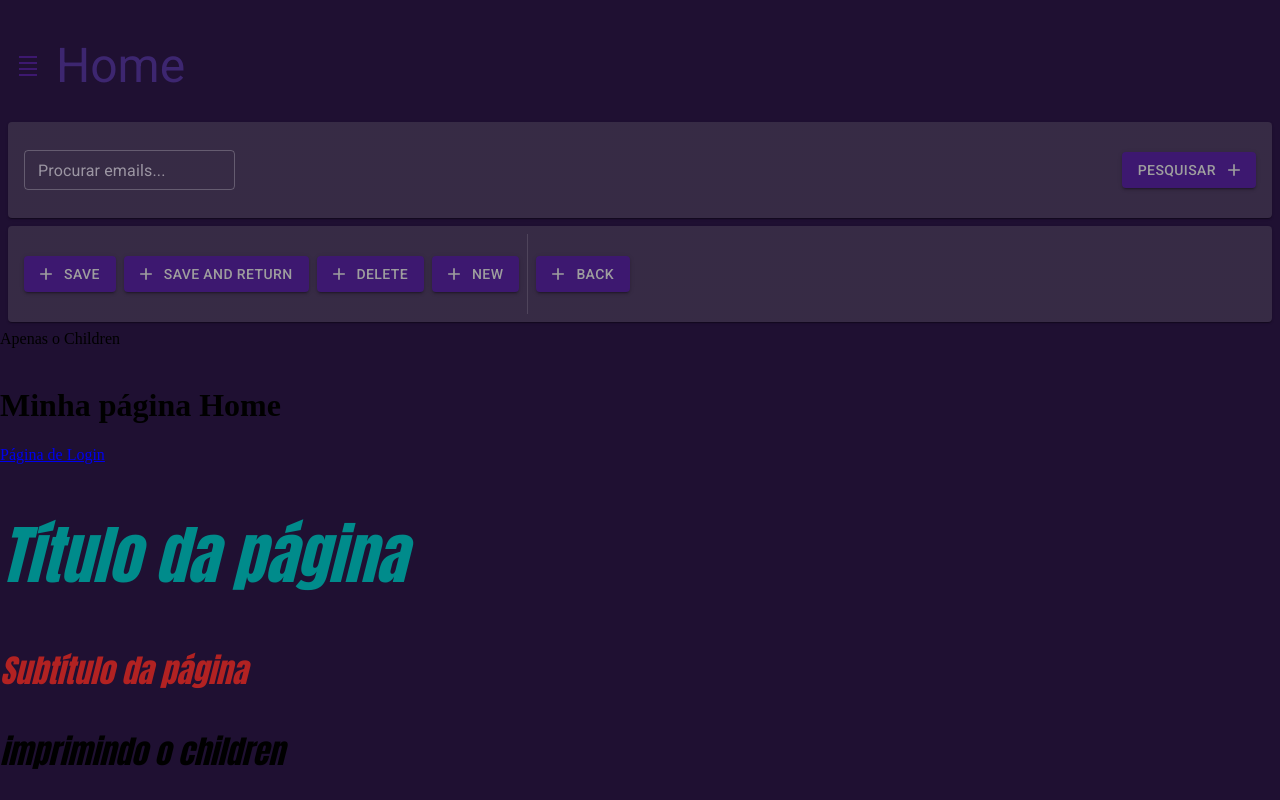
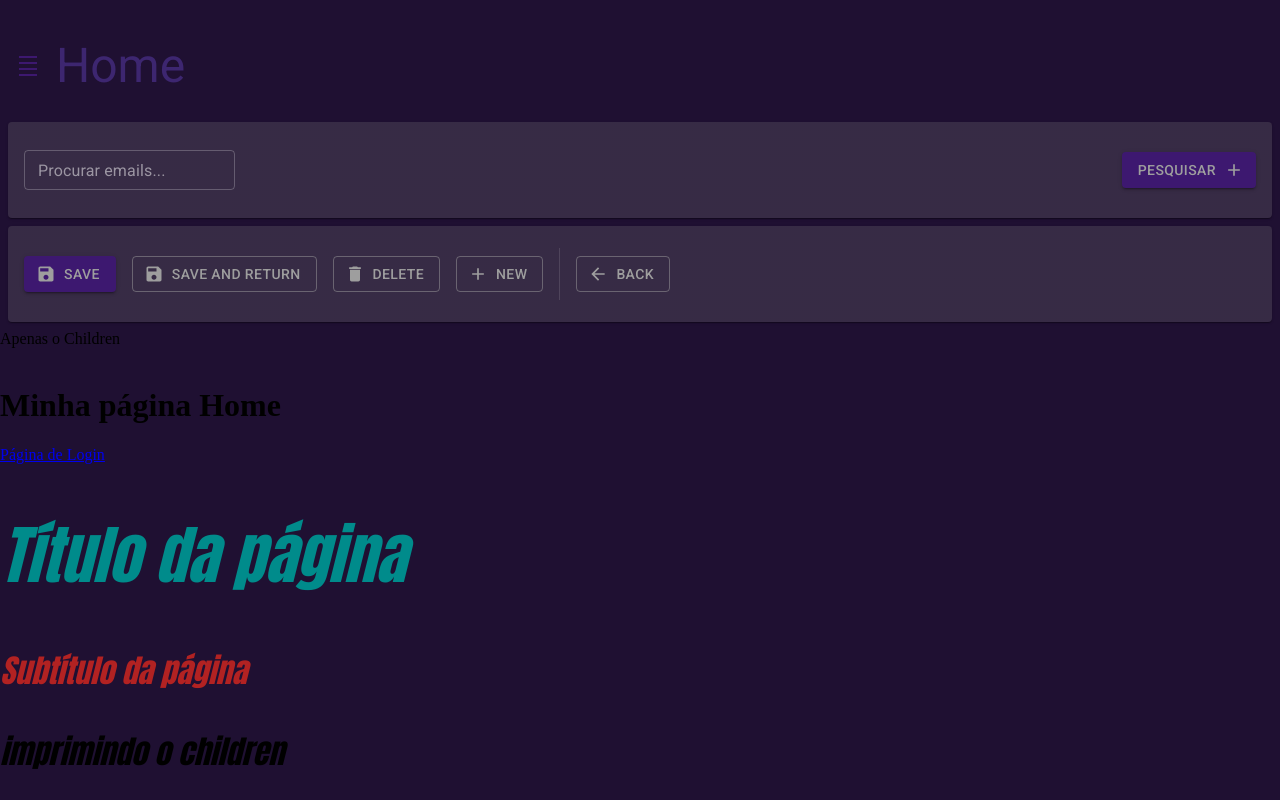
Before and after one commit to ocsoares/Aprendendo-ReactJS, a React (Vite) app: page /home in a window 1280 px wide. Built offline with nearby package versions, Linux system fonts and the light colour scheme; no server answers.

Commit message:
feat: change toolbar button colors

```diff
--- a/src/app/shared/components/Toolbar/Toolbar.tsx
+++ b/src/app/shared/components/Toolbar/Toolbar.tsx
@@ -1,4 +1,4 @@
-import { Add } from "@mui/icons-material";
+import { Add, ArrowBack, Delete, Save } from "@mui/icons-material";
 import { Box, Divider, Paper, useTheme } from "@mui/material";
 import { ToolButton } from "../ToolButton";
 
@@ -16,32 +16,47 @@ export const Toolbar = ({ bla }: IToolbarProps) => {
       marginX={1}
       padding={1}
       paddingX={2}
-      gap={1}
+      gap={2}
       display={"flex"}
       alignItems={"center"}
     >
       {/* TIRAR  !!!! */}
       {bla}
 
-      {/* MUDAR OS ÍCONES !!!!!!!!!!!!!!!! ---------------- */}
+      <ToolButton
+        startIcon={<Save />}
+        // onClick={onClickSearchButton}
+        text={"Save"}
+      />
+      <ToolButton
+        startIcon={<Save />}
+        text={"Save and return"}
+        variant="outlined"
+        color="secondary"
+      />
 
-      {/* MUDAR as CORES !!!!!!!! */}
+      <ToolButton
+        startIcon={<Delete />}
+        text={"Delete"}
+        variant="outlined"
+        color="secondary"
+      />
 
       <ToolButton
         startIcon={<Add />}
-        // onClick={onClickSearchButton}
-        text={"Save"}
+        text={"New"}
+        variant="outlined"
+        color="secondary"
       />
-      <ToolButton startIcon={<Add />} text={"Save and return"} />
 
-      <ToolButton startIcon={<Add />} text={"Delete"} />
+      <Divider variant="middle" orientation="vertical" sx={{ height: "65%" }} />
 
-      <ToolButton startIcon={<Add />} text={"New"} />
-
-      {/* VER um jeito MELHOR do ESTILO ... */}
-      <Divider variant="middle" orientation="vertical" />
-
-      <ToolButton startIcon={<Add />} text={"Back"} />
+      <ToolButton
+        startIcon={<ArrowBack />}
+        text={"Back"}
+        variant="outlined"
+        color="secondary"
+      />
     </Box>
   );
 };
--- a/src/app/shared/themes/DarkTheme.ts
+++ b/src/app/shared/themes/DarkTheme.ts
@@ -15,7 +15,7 @@ export const DarkTheme = createTheme({
     },
     // Cores SECUNDÁRIAS são usadas em, por exemplo, Auto-Complete !!
     secondary: {
-      main: teal["900"],
+      main: grey["500"],
       dark: teal["800"],
       light: teal["500"],
       contrastText: deepPurple["200"],
```
